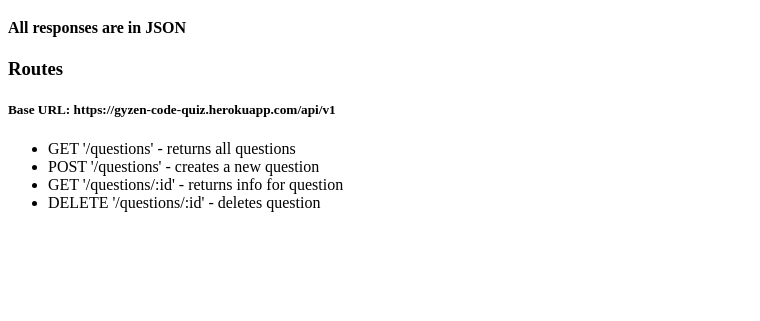
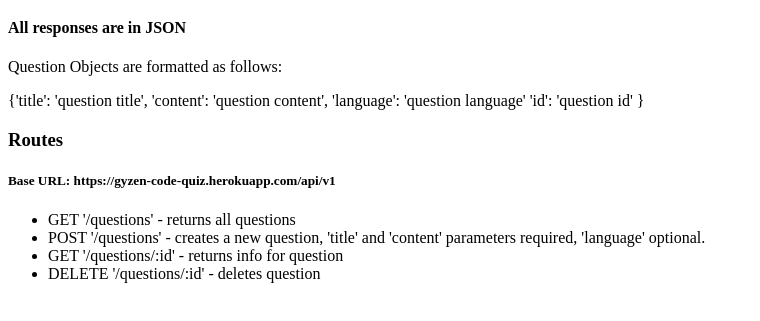
Before and after one commit to kiopelani/code-quiz-api, a website: page public/index.html in a window 1280 px wide. Shown: the part 61-382 px from the top of the page, without its empty margins (0-760 px from the left). Drawn offline with nearby package versions, Linux system fonts and the light colour scheme; no server answers.

Commit message:
added object format to documentation

```diff
--- a/public/index.html
+++ b/public/index.html
@@ -8,6 +8,10 @@
     <h1>Code Quiz API Documentation</h1>
 
     <h4>All responses are in JSON</h4>
+    <p>Question Objects are formatted as follows:<p>
+    {'title': 'question title', 'content': 'question content', 'language': 'question language' 'id': 'question id' }
+  </p>
+    </p>
 
     <h3>Routes</h3>
 
@@ -15,7 +19,7 @@
 
     <ul>
         <li>GET '/questions' - returns all questions</li>
-        <li>POST '/questions' - creates a new question</li>
+        <li>POST '/questions' - creates a new question, 'title' and 'content' parameters required, 'language' optional.</li>
         <li>GET '/questions/:id' - returns info for question</li>
         <li>DELETE '/questions/:id' - deletes question</li>
 
```
